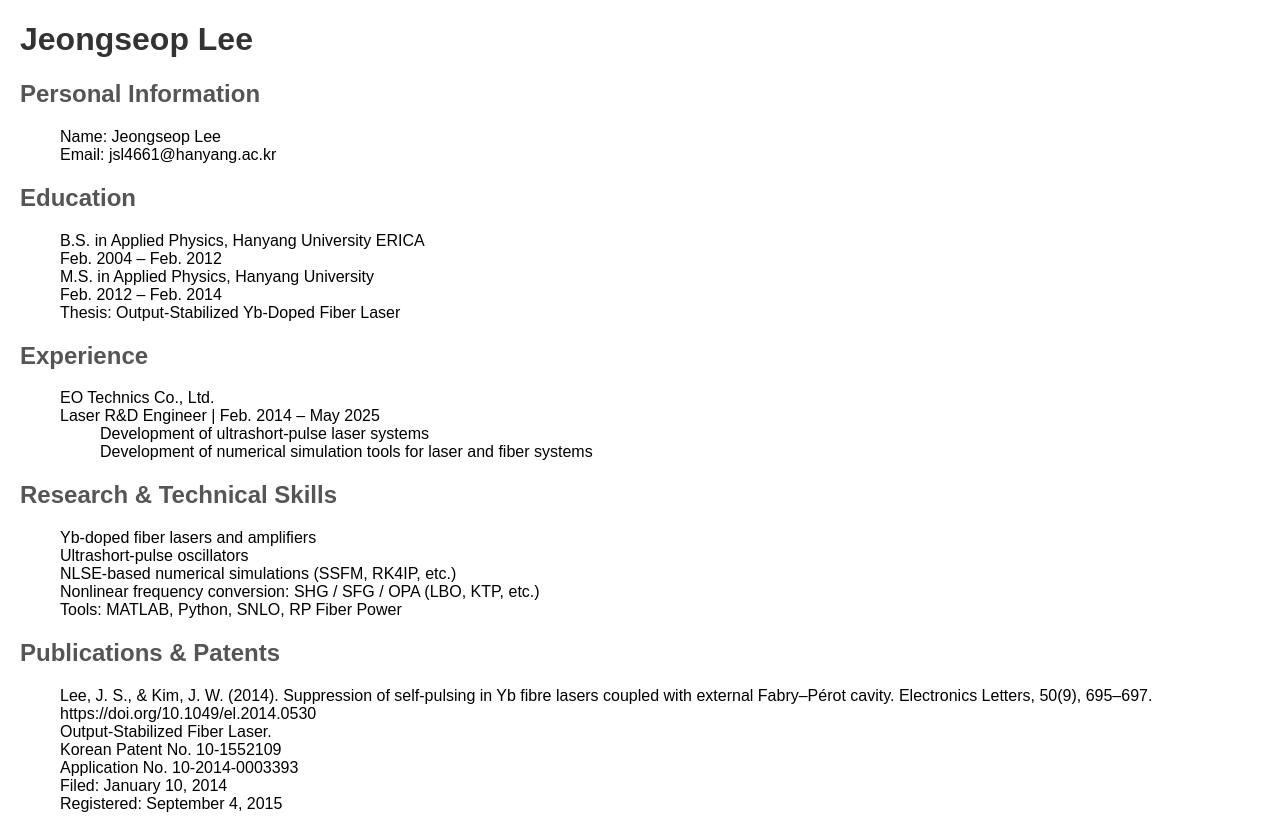
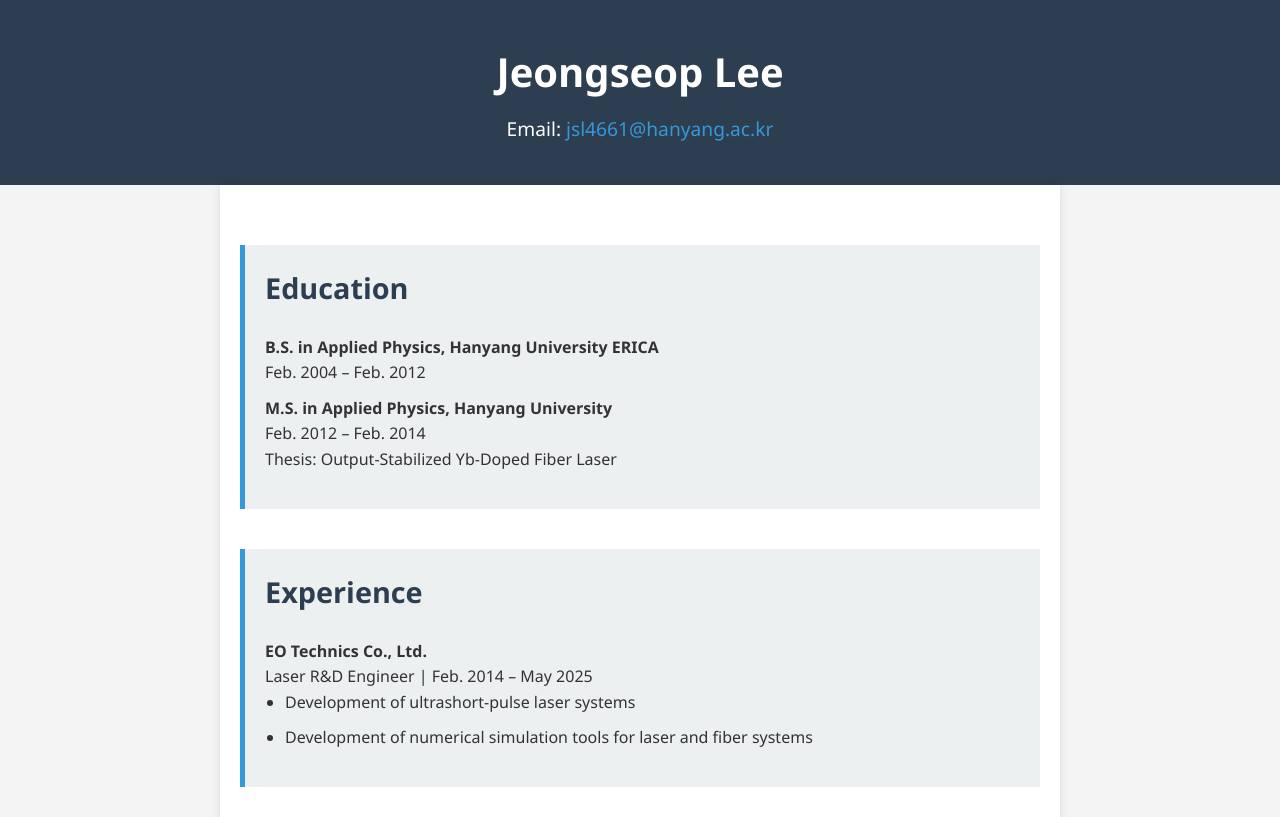
Before and after one commit to JS240784/Home, a plain HTML site: page index.html in a window 1280 px wide. Shown: the top 817 px of the page. Drawn offline with Linux system fonts and the light colour scheme.

Commit message:
Improve homepage design with modern styling

```diff
--- a/index.html
+++ b/index.html
@@ -2,35 +2,104 @@
 <html lang="ko">
 <head>
     <meta charset="UTF-8">
+    <meta name="viewport" content="width=device-width, initial-scale=1.0">
     <title>Jeongseop Lee - Resume</title>
     <style>
-        body { font-family: Arial, sans-serif; margin: 20px; }
-        h1 { color: #333; }
-        h2 { color: #555; }
-        ul { list-style-type: none; }
+        body {
+            font-family: 'Segoe UI', Tahoma, Geneva, Verdana, sans-serif;
+            margin: 0;
+            padding: 0;
+            background-color: #f4f4f4;
+            color: #333;
+            line-height: 1.6;
+        }
+        .container {
+            max-width: 800px;
+            margin: 0 auto;
+            padding: 20px;
+            background-color: white;
+            box-shadow: 0 0 10px rgba(0,0,0,0.1);
+        }
+        header {
+            text-align: center;
+            padding: 40px 0;
+            background-color: #2c3e50;
+            color: white;
+        }
+        header h1 {
+            margin: 0;
+            font-size: 2.5em;
+        }
+        header p {
+            margin: 10px 0 0;
+            font-size: 1.2em;
+        }
+        section {
+            margin: 40px 0;
+            padding: 20px;
+            border-left: 5px solid #3498db;
+            background-color: #ecf0f1;
+        }
+        section h2 {
+            margin-top: 0;
+            color: #2c3e50;
+            font-size: 1.8em;
+        }
+        ul {
+            list-style-type: none;
+            padding: 0;
+        }
+        li {
+            margin-bottom: 10px;
+        }
+        .experience ul ul {
+            margin-left: 20px;
+        }
+        .experience ul ul li {
+            list-style-type: disc;
+        }
+        a {
+            color: #3498db;
+            text-decoration: none;
+        }
+        a:hover {
+            text-decoration: underline;
+        }
+        @media (max-width: 600px) {
+            header h1 {
+                font-size: 2em;
+            }
+            section {
+                padding: 10px;
+            }
+        }
     </style>
 </head>
 <body>
+    <header>
         <h1>Jeongseop Lee</h1>
-    <h2>Personal Information</h2>
-    <ul>
-        <li>Name: Jeongseop Lee</li>
-        <li>Email: jsl4661@hanyang.ac.kr</li>
-    </ul>
+        <p>Email: <a href="mailto:jsl4661@hanyang.ac.kr">jsl4661@hanyang.ac.kr</a></p>
+    </header>
+    <div class="container">
+        <section id="education">
             <h2>Education</h2>
             <ul>
-        <li>B.S. in Applied Physics, Hanyang University ERICA<br>Feb. 2004 – Feb. 2012</li>
-        <li>M.S. in Applied Physics, Hanyang University<br>Feb. 2012 – Feb. 2014<br>Thesis: Output-Stabilized Yb-Doped Fiber Laser</li>
+                <li><strong>B.S. in Applied Physics, Hanyang University ERICA</strong><br>Feb. 2004 – Feb. 2012</li>
+                <li><strong>M.S. in Applied Physics, Hanyang University</strong><br>Feb. 2012 – Feb. 2014<br>Thesis: Output-Stabilized Yb-Doped Fiber Laser</li>
             </ul>
+        </section>
+        <section id="experience" class="experience">
             <h2>Experience</h2>
             <ul>
-        <li>EO Technics Co., Ltd.<br>Laser R&D Engineer | Feb. 2014 – May 2025<br>
+                <li><strong>EO Technics Co., Ltd.</strong><br>Laser R&D Engineer | Feb. 2014 – May 2025
                     <ul>
                         <li>Development of ultrashort-pulse laser systems</li>
                         <li>Development of numerical simulation tools for laser and fiber systems</li>
                     </ul>
                 </li>
             </ul>
+        </section>
+        <section id="skills">
             <h2>Research & Technical Skills</h2>
             <ul>
                 <li>Yb-doped fiber lasers and amplifiers</li>
@@ -39,10 +108,14 @@
                 <li>Nonlinear frequency conversion: SHG / SFG / OPA (LBO, KTP, etc.)</li>
                 <li>Tools: MATLAB, Python, SNLO, RP Fiber Power</li>
             </ul>
+        </section>
+        <section id="publications">
             <h2>Publications & Patents</h2>
             <ul>
-        <li>Lee, J. S., & Kim, J. W. (2014). Suppression of self-pulsing in Yb fibre lasers coupled with external Fabry–Pérot cavity. Electronics Letters, 50(9), 695–697.<br>https://doi.org/10.1049/el.2014.0530</li>
-        <li>Output-Stabilized Fiber Laser.<br>Korean Patent No. 10-1552109<br>Application No. 10-2014-0003393<br>Filed: January 10, 2014<br>Registered: September 4, 2015</li>
+                <li><strong>Lee, J. S., & Kim, J. W. (2014).</strong> Suppression of self-pulsing in Yb fibre lasers coupled with external Fabry–Pérot cavity. <em>Electronics Letters</em>, 50(9), 695–697.<br><a href="https://doi.org/10.1049/el.2014.0530">https://doi.org/10.1049/el.2014.0530</a></li>
+                <li><strong>Output-Stabilized Fiber Laser.</strong><br>Korean Patent No. 10-1552109<br>Application No. 10-2014-0003393<br>Filed: January 10, 2014<br>Registered: September 4, 2015</li>
             </ul>
+        </section>
+    </div>
 </body>
 </html>
```
Lines whose indentation alone changed are shown as unchanged.
